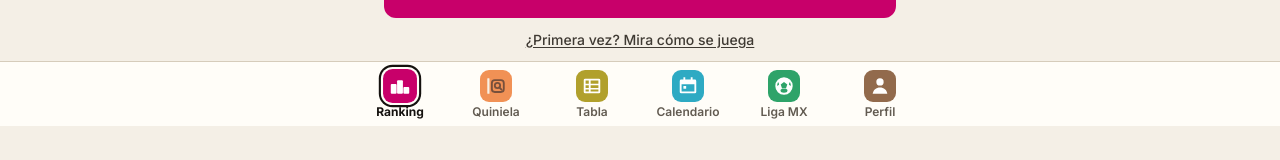
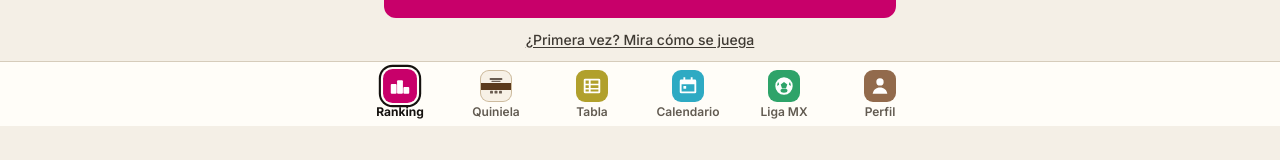
Before and after one commit to pepe750822-ui/quiniela-metro, a Next.js app: page / in a window 1280 px wide. Shown: the part 674-834 px from the top of the page. Built offline with nearby package versions, Linux system fonts and the light colour scheme; no server answers; the database is empty; a web font is replaced by a local one.

Commit message:
feat(ui): botón Quiniela como reverso del boleto (crema con banda magnética café)
Co-Authored-By: Claude Opus 5.5 <noreply@anthropic.com>
Claude-Session: https://claude.ai/code/session_01Cazh6Swd13jGUhEBU79V5b

```diff
--- a/components/Navbar.tsx
+++ b/components/Navbar.tsx
@@ -7,9 +7,9 @@ import { supabase } from '@/lib/supabase';
 import { TEMPORADA_ACTIVA } from '@/lib/utils';
 
 /* Pictogramas de estación: mosaico de color (como las líneas del Metro) con dibujo blanco relleno. Dibujos originales. */
-const pictos: Record<string, { color: string; d: React.ReactNode }> = {
+const pictos: Record<string, { color: string; borde?: string; d: React.ReactNode }> = {
   ranking: { color: '#C8006A', d: (<><rect x="9" y="6" width="6" height="14" rx="1" /><rect x="2.5" y="10" width="6" height="10" rx="1" /><rect x="15.5" y="13" width="6" height="7" rx="1" /></>) },
-  quiniela: { color: '#EE7A32', d: (<><rect x="2.5" y="3.5" width="2.4" height="17" rx=".6" fill="#F7EFE2" /><g fill="none" stroke="#5B2A12" strokeWidth="2"><rect x="7.5" y="5.5" width="13" height="13" rx="3.2" /><circle cx="13.6" cy="11.4" r="2.9" /><path d="m15.6 13.5 2.4 2.4" strokeLinecap="round" /></g></>) },
+  quiniela: { color: 'linear-gradient(#F7F1E6 0 41%, #5B3A1C 41% 63%, #F7F1E6 63%)', borde: '#CDBB9E', d: (<g fill="#3A2A1E"><rect x="5" y="3.6" width="14" height="1.6" rx=".8" /><rect x="7" y="6.4" width="10" height="1.3" rx=".65" opacity=".7" /><rect x="5.5" y="17.2" width="3.2" height="3" rx=".7" opacity=".75" /><rect x="10.4" y="17.2" width="3.2" height="3" rx=".7" opacity=".75" /><rect x="15.3" y="17.2" width="3.2" height="3" rx=".7" opacity=".75" /></g>) },
   tabla: { color: '#A08C00', d: (<path fillRule="evenodd" d="M3 5.5A1.5 1.5 0 0 1 4.5 4h15A1.5 1.5 0 0 1 21 5.5v13a1.5 1.5 0 0 1-1.5 1.5h-15A1.5 1.5 0 0 1 3 18.5ZM5 9.5h3.5V6H5Zm5.5 0H19V6h-8.5ZM5 14.2h3.5v-3H5Zm5.5 0H19v-3h-8.5ZM5 18h3.5v-2.2H5Zm5.5 0H19v-2.2h-8.5Z" />) },
   calendario: { color: '#0098B8', d: (<path fillRule="evenodd" d="M7 2.5h2V5h6V2.5h2V5h2.5A1.5 1.5 0 0 1 21 6.5v12a1.5 1.5 0 0 1-1.5 1.5h-15A1.5 1.5 0 0 1 3 18.5v-12A1.5 1.5 0 0 1 4.5 5H7ZM5 10v8h14v-8Zm2 2h3v3H7Z" />) },
   ligamx: { color: '#00904A', d: (<path fillRule="evenodd" d="M12 2.5a9.5 9.5 0 1 1 0 19 9.5 9.5 0 0 1 0-19Zm0 5.2-3.6 2.6 1.4 4.2h4.4l1.4-4.2Zm-6.7.6A7.5 7.5 0 0 0 4.6 12l2-1.4-.4-2.4Zm13.4 0-.9-.1-.4 2.4 2 1.4a7.5 7.5 0 0 0-.7-3.7ZM8.7 18.6a7.5 7.5 0 0 0 6.6 0l.6-2.3-1.6-1.4H9.7l-1.6 1.4Z" />) },
@@ -53,9 +53,9 @@ export default function Navbar() {
                 className="flex items-center justify-center rounded-[9px] transition-transform duration-200"
                 style={{
                   width: 32, height: 32, background: pictos[icon].color, color: '#fff',
-                  boxShadow: active ? '0 0 0 2px var(--sf), 0 0 0 4px var(--ink)' : 'none',
+                  boxShadow: active ? '0 0 0 2px var(--sf), 0 0 0 4px var(--ink)' : pictos[icon].borde ? `inset 0 0 0 1px ${pictos[icon].borde}` : 'none',
                   transform: active ? 'scale(1.06)' : 'none',
-                  opacity: active ? 1 : 0.82,
+                  opacity: active || pictos[icon].borde ? 1 : 0.82,
                 }}
               >
                 <svg width="22" height="22" viewBox="0 0 24 24" fill="currentColor" aria-hidden="true">
```
